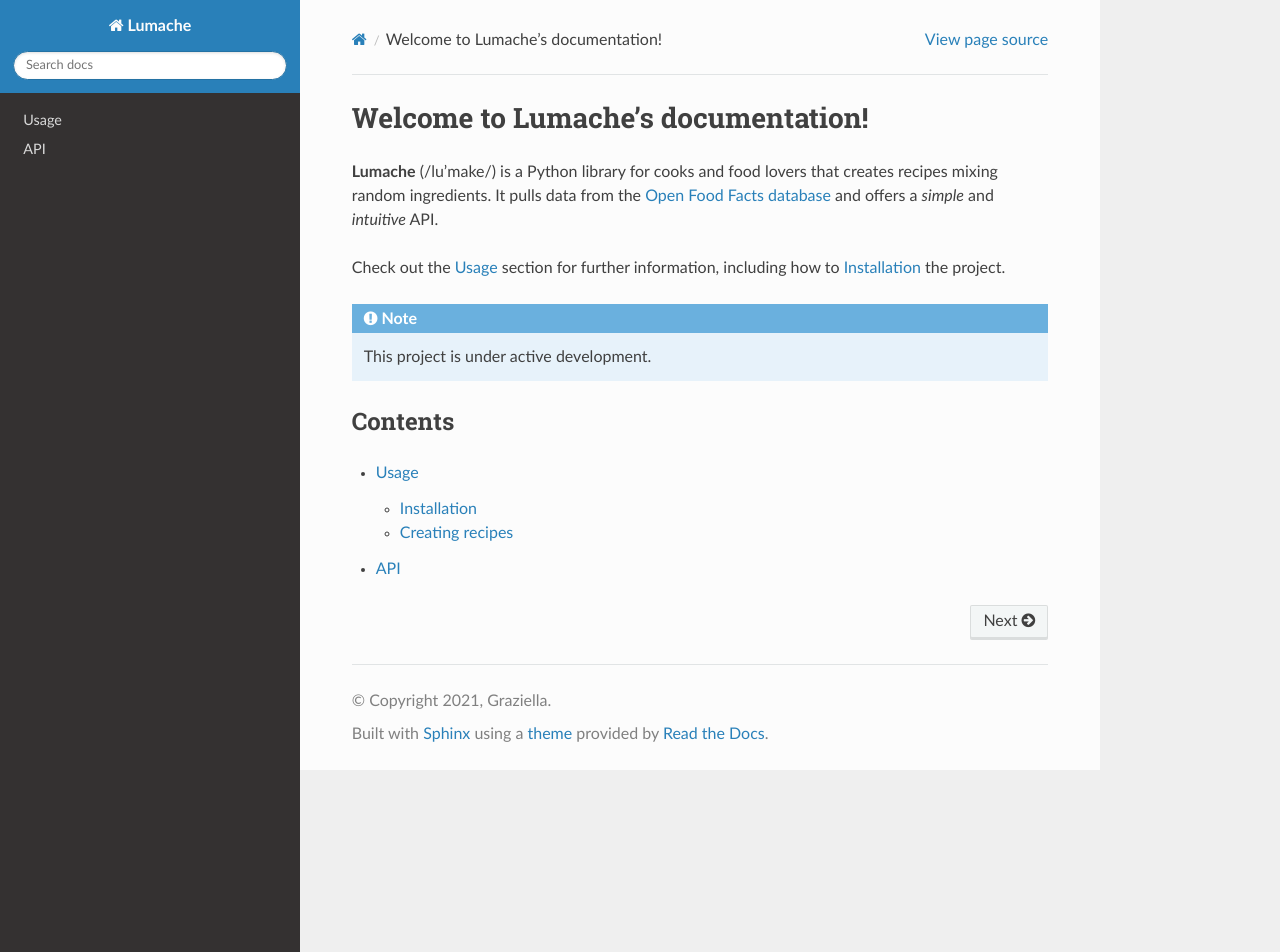
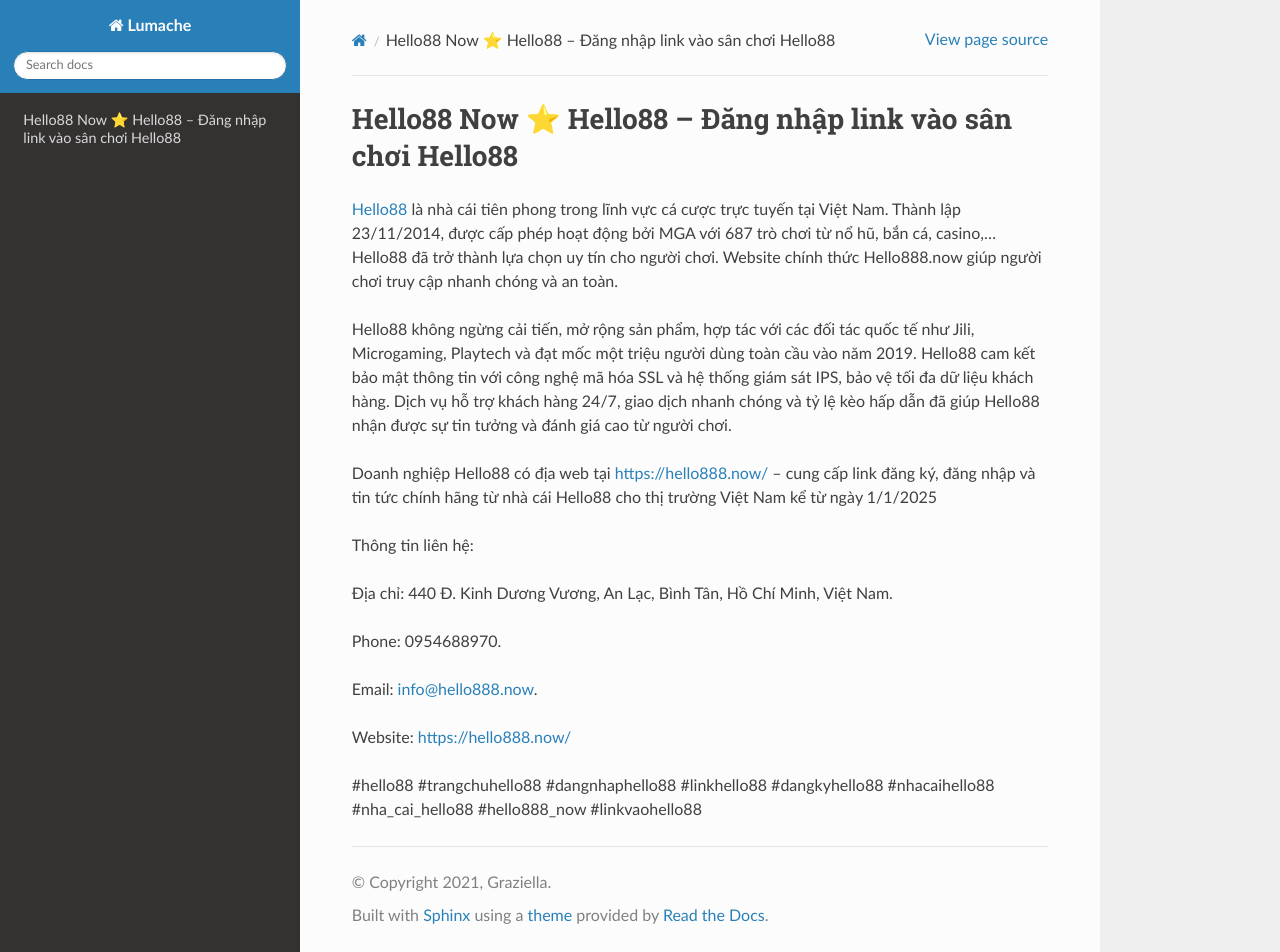
Before and after one commit to parkisngan19/hello888now, a Sphinx documentation site: the page built from docs/source/index.rst, in a window 1280 px wide and 952 px high. Built offline with Sphinx 7.4.7 and the Read the Docs theme 3.1.0, drawn with Linux system fonts in a browser that asks for light colours.

Commit message:
Update index.rst

```diff
--- a/docs/source/index.rst
+++ b/docs/source/index.rst
@@ -1,22 +1,20 @@
-Welcome to Lumache's documentation!
+Hello88 Now ⭐️ Hello88 – Đăng nhập link vào sân chơi Hello88
 ===================================
 
-**Lumache** (/lu'make/) is a Python library for cooks and food lovers
-that creates recipes mixing random ingredients.
-It pulls data from the `Open Food Facts database <https://world.openfoodfacts.org/>`_
-and offers a *simple* and *intuitive* API.
+`Hello88 <https://hello888.now/>`_ là nhà cái tiên phong trong lĩnh vực cá cược trực tuyến tại Việt Nam. Thành lập 23/11/2014, được cấp phép hoạt động bởi MGA với 687 trò chơi từ nổ hũ, bắn cá, casino,... Hello88 đã trở thành lựa chọn uy tín cho người chơi. Website chính thức Hello888.now giúp người chơi truy cập nhanh chóng và an toàn.
 
-Check out the :doc:`usage` section for further information, including
-how to :ref:`installation` the project.
+Hello88 không ngừng cải tiến, mở rộng sản phẩm, hợp tác với các đối tác quốc tế như Jili, Microgaming, Playtech và đạt mốc một triệu người dùng toàn cầu vào năm 2019. Hello88 cam kết bảo mật thông tin với công nghệ mã hóa SSL và hệ thống giám sát IPS, bảo vệ tối đa dữ liệu khách hàng. Dịch vụ hỗ trợ khách hàng 24/7, giao dịch nhanh chóng và tỷ lệ kèo hấp dẫn đã giúp Hello88 nhận được sự tin tưởng và đánh giá cao từ người chơi.
 
-.. note::
+Doanh nghiệp Hello88 có địa web tại https://hello888.now/ – cung cấp link đăng ký, đăng nhập và tin tức chính hãng từ nhà cái Hello88 cho thị trường Việt Nam kể từ ngày 1/1/2025
 
-   This project is under active development.
+Thông tin liên hệ:
 
-Contents
---------
+Địa chỉ: 440 Đ. Kinh Dương Vương, An Lạc, Bình Tân, Hồ Chí Minh, Việt Nam.
 
-.. toctree::
+Phone: 0954688970.
 
-   usage
-   api
+Email: info@hello888.now.
+
+Website: https://hello888.now/
+
+#hello88 #trangchuhello88 #dangnhaphello88 #linkhello88 #dangkyhello88 #nhacaihello88 #nha_cai_hello88 #hello888_now #linkvaohello88
```
